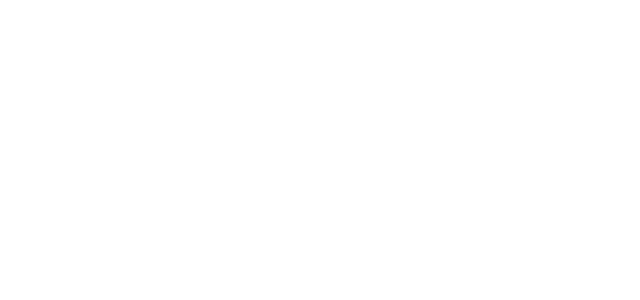
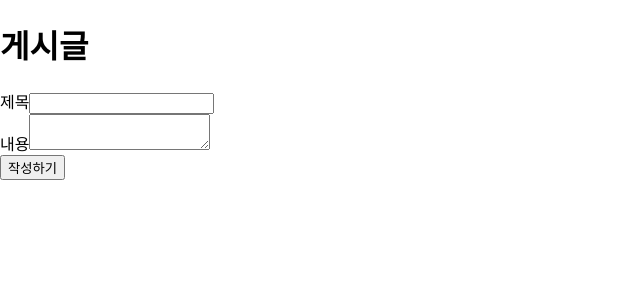
Before and after one commit to jeauk/recycle_projec, a React (Create React App) app in the folder react-recycle/: page / in a window 1280 px wide. Shown: the top 300 px of the page, without its empty margins (0-640 px from the left). Built offline with nearby package versions, Linux system fonts and the light colour scheme.

Commit message:
게시글 프론트

```diff
--- a/react-recycle/src/App.js
+++ b/react-recycle/src/App.js
@@ -1,8 +1,49 @@
-import './App.css';
+import React, { useState } from 'react';
+import PostList from './components/PostList';
+import PostForm from './components/PostForm';
 
 function App() {
+  const [posts, setPosts] = useState([]); //게시글 배열
+
+  const addPost = (post) => {
+    setPosts([...posts, { ...post, id: Date.now(), views: 0, recommendCount: 0 }]);
+  }; //게시글 추가
+
+  const updatePost = (updatedPost) => {
+    setPosts(posts.map(post => (post.id === updatedPost.id ? updatedPost : post)));
+  };
+  //id 찾아서 수정
+
+  const deletePost = (id) => {
+    setPosts(posts.filter(post => post.id !== id));
+  };
+  //id로 삭제
+
+ const Recommend = (id) => {
+    setPosts(posts.map(post =>
+       post.id === id ? { ...post, recommendCount: post.recommendCount + 1 } : post
+     ));
+   };
+  // 추천수, 지금 없으면 동작안됨
+
+  const Views = (id) => {
+    setPosts(posts.map(post =>
+      post.id === id ? { ...post, views: post.views + 1 } : post
+    ));
+  };
+  // 조회순데 버튼 누를때마다 같이 올라서 수정해야됨
+
   return (
     <div className="App">
+      <h1>게시글</h1>
+      <PostForm addPost={addPost} />
+      <PostList
+        posts={posts}
+        updatePost={updatePost}
+        deletePost={deletePost}
+        Recommend={Recommend}
+        Views={Views}
+      />
     </div>
   );
 }
--- /dev/null
+++ b/react-recycle/src/components/Post.js
@@ -0,0 +1,45 @@
+import React, { useState } from 'react';
+
+function Post({ post, updatePost, deletePost, Recommend, Views }) {
+  const [isEditing, setIsEditing] = useState(false);
+  const [editedTitle, setEditedTitle] = useState(post.title);
+  const [editedContent, setEditedContent] = useState(post.content);
+
+  const handleUpdate = () => {
+    const updatedPost = { ...post, title: editedTitle, content: editedContent };
+    updatePost(updatedPost);
+    setIsEditing(false);
+  };
+
+  return (
+    <div onClick={() => Views(post.id)}>
+      {isEditing ? (
+        <div>
+          <input
+            type="text"
+            value={editedTitle}
+            onChange={(e) => setEditedTitle(e.target.value)}
+          />
+          <textarea
+            value={editedContent}
+            onChange={(e) => setEditedContent(e.target.value)}
+          ></textarea>
+          <button onClick={handleUpdate}>Save</button>
+          <button onClick={() => setIsEditing(false)}>Cancel</button>
+        </div>
+      ) : (
+        <div>
+          <h2>{post.title}</h2>
+          <p>{post.content}</p>
+          <p>조회수: {post.views}</p>
+          <p>추천수: {post.recommendCount}</p>
+          <button onClick={() => setIsEditing(true)}>수정</button>
+          <button onClick={() => deletePost(post.id)}>삭제</button>
+          <button onClick={() => Recommend(post.id)}>추천</button>
+        </div>
+      )}
+    </div>
+  );
+}
+
+export default Post;
--- /dev/null
+++ b/react-recycle/src/components/PostForm.js
@@ -0,0 +1,47 @@
+import React, { useState } from 'react';
+
+function PostForm({ addPost }) {
+  const [title, setTitle] = useState('');
+  const [content, setContent] = useState('');
+
+  const handleSubmit = (e) => {
+    e.preventDefault();
+
+    const newPost = {
+      title,
+      content,
+      id: Date.now(), // 임시 ID
+      views: 0,
+      recommendCount: 0
+    };
+
+    addPost(newPost);
+    setTitle('');
+    setContent('');
+  };
+
+  return (
+    <form onSubmit={handleSubmit}>
+      <div>
+        <label>제목</label>
+        <input
+          type="text"
+          value={title}
+          onChange={(e) => setTitle(e.target.value)}
+          required
+        />
+      </div>
+      <div>
+        <label>내용</label>
+        <textarea
+          value={content}
+          onChange={(e) => setContent(e.target.value)}
+          required
+        ></textarea>
+      </div>
+      <button type="submit">작성하기</button>
+    </form>
+  );
+}
+
+export default PostForm;
--- /dev/null
+++ b/react-recycle/src/components/PostList.js
@@ -0,0 +1,21 @@
+import React from 'react';
+import Post from './Post';
+
+function PostList({ posts, updatePost, deletePost, Recommend, Views }) {
+  return (
+    <div>
+      {posts.map(post => (
+        <Post
+          key={post.id}
+          post={post}
+          updatePost={updatePost}
+          deletePost={deletePost}
+          Recommend={Recommend}
+          Views={Views}
+        />
+      ))}
+    </div>
+  );
+}
+
+export default PostList;
```
